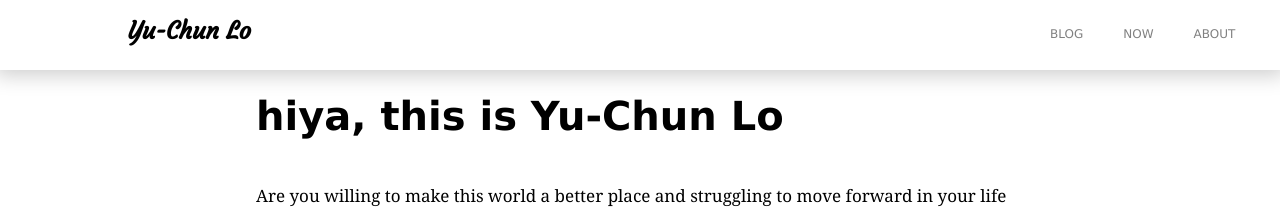
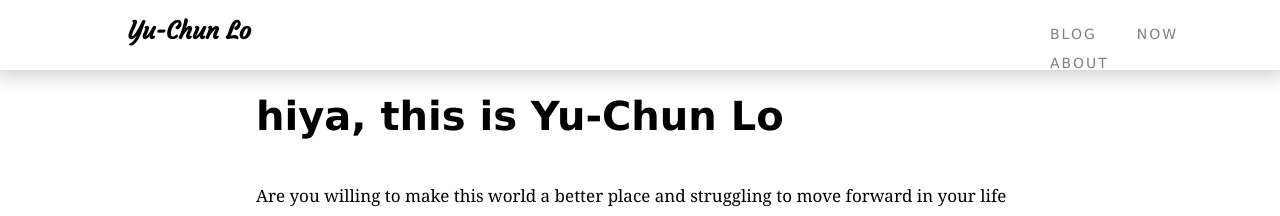
Before and after one commit to yuchunlo/yuchunlo.github.io, a Jekyll site: the page built from index.html, in a window 1280 px wide. Shown: the top 216 px of the page. Built offline with Jekyll 4.4.1, drawn with Linux system fonts in a browser that asks for light colours; nearby versions of some CDN libraries.

Commit message:
Update main.css

```diff
--- a/css/main.css
+++ b/css/main.css
@@ -85,7 +85,8 @@ ul.dashed > li:before {
   }
 }
 .main-nav ul {
-  font-size: 12px;
+  font-size: 14px;
+  letter-spacing: 2px;
   text-transform: uppercase;
   width: 250px;
   margin: auto;
```
